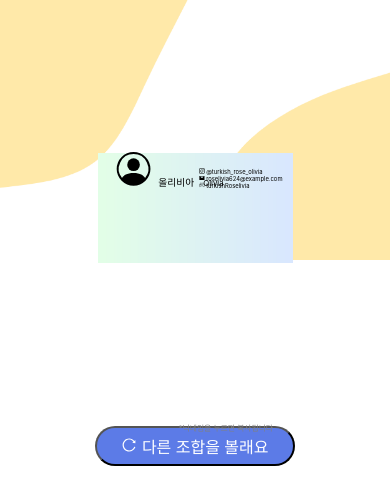
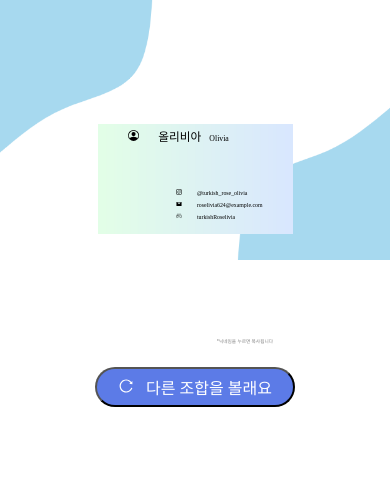
Before and after one commit to ilmerry/SookmyungHackathon, a React (Create React App) app: page /result in a window 390 px wide. Shown: the top 504 px of the page. Built offline with nearby package versions, Linux system fonts and the light colour scheme; a web font is replaced by a local one.

Commit message:
fixed: result, start page

```diff
--- a/src/Components/ResultPage.js
+++ b/src/Components/ResultPage.js
@@ -18,7 +18,7 @@ function ResultPage(){
             }}>
                 <div style={{
                     backgroundImage: 'url(/assets/resultBG.png)',
-                    /*borderRadius: "30%"  이상함 */
+
                 }} className="resultBG">
                     <div className="name">
                         <BsPersonCircle className="nameIcon"/>
@@ -29,15 +29,15 @@ function ResultPage(){
 
                     <div className="other_names">
                         <div className="insta_name">
-                            <BsInstagram/> @turkish_rose_olivia
+                            <BsInstagram style={{width:"30px"}}/>&nbsp; @turkish_rose_olivia
                         </div>
 
                         <div className="email_name">
-                            <AiFillMail/> roselivia624@example.com
+                            <AiFillMail style={{width:"30px"}}/>&nbsp; roselivia624@example.com
                         </div>
 
                         <div className="game_name">
-                            <IoGameControllerOutline/> turkishRoselivia
+                            <IoGameControllerOutline style={{width:"30px"}}/> &nbsp;turkishRoselivia
                         </div>
                     </div>
                 </div>
@@ -47,7 +47,7 @@ function ResultPage(){
                 </div>
 
                 <button className="otherBtn">
-                    <AiOutlineReload /> 다른 조합을 볼래요
+                    <AiOutlineReload /> &nbsp; 다른 조합을 볼래요
                 </button>
             </div>
 
--- a/src/Components/SelectOthers.js
+++ b/src/Components/SelectOthers.js
@@ -99,9 +99,9 @@ function SelectOthers() {
                         },
                         content: {
                             color: '#D15593',
-                            width: "70%",
+                            width: "60%",
                             position: "fixed",
-                            left: "13%",
+                            left: "18%",
                         }
                     }
 
@@ -138,7 +138,7 @@ function SelectOthers() {
                     </tbody>
                     <tfoot></tfoot>
                 </table>
-                <button onClick={() => setMbtiModal(false)}> 닫기</button>
+
             </Modal>
 
             <Modal
--- a/src/Components/StartPage.js
+++ b/src/Components/StartPage.js
@@ -25,7 +25,7 @@ function StartPage(){
                     당신의 새로운 닉네임을 추천드립니다
                 </div>
             </div>
-            <Link to="/language">
+            <Link to="/language" style={{textDecoration: "none"}}>
             <Button className="StartBtn" onClick={onClickHandler}>Start</Button>
             </Link>
         </div>
--- a/src/css/ResultPage.css
+++ b/src/css/ResultPage.css
@@ -1,13 +1,18 @@
+@font-face {
+    font-family: 'IM_Hyemin-Bold';
+    src: url('https://cdn.jsdelivr.net/gh/projectnoonnu/noonfonts_2106@1.1/IM_Hyemin-Bold.woff2') format('woff');
+    font-weight: normal;
+    font-style: normal;
+}
+
 .resultBG{
     background-repeat: no-repeat;
     background-position: center;
     background-size: 100%;
-    padding-top: 200px;
+    padding-top: 250px;
     height: 40%;
     width: 50%;
     margin:auto;
-    display: block;
-    border-radius: 30%;
 }
 
 .otherBtn{
@@ -20,17 +25,31 @@
     margin-top: 10px;
     background-color: #5C7BE7;
     color: white;
+    font-family: 'IM_Hyemin-Bold';
+    text-align: center;
 }
 
 .name{
     text-align: left;
     position:  fixed;
-    top: 17%;
-    left: 28vw
+    top: 20%;
+    left: 28vw;
+    font-family: 'IM_Hyemin-Bold';
 }
 
+.other_names{
+    text-align: left;
+    float: right;
+    padding-top: 1.8vw;
+    font-size: 1.5vw;
+    padding-right: 30px;
+    font-family: 'IM_Hyemin-Bold';
+    line-height: 3vw;
+}
+
+
 .ko_name{
-    font-size: 2.5vw;
+    font-size: 3vw;
 }
 
 .eng_name{
@@ -40,21 +59,15 @@
 .nameIcon{
     width: 1.3cm;
     height: 4vh;
+
 }
 
-.other_names{
-    text-align: left;
-    float: right;
-    padding-top: 30px;
-    font-size: 1.5vw;
-    padding-right: 30px;
-}
 
 .copy_sen{
     color: gray;
     position: fixed;
     right: 30%;
-    top: 70vh;
+    top: 72%;
 }
 
 @media screen and (max-width:768px) {
@@ -62,35 +75,31 @@
    .name{
     text-align: left;
     position:  fixed;
-    top: 18%;
-    left: 28vw
+    top: 15%;
+    left: 28vw;
     }
 
     .resultBG{
-        background-repeat: no-repeat;
-        background-position: center;
-        background-size: 100%;
-        padding-top: 20vw;
+        padding-top: 5vw;
         height: 40%;
         width: 50%;
-        margin:auto;
-        display: block;
     }
 
     .other_names{
-        text-align: left;
-        float: right;
-        padding-top: 90px;
-        font-size: 1.5vw;
-        padding-right: 10px;
-
+        padding-top: 20vh;
     }
 
     .copy_sen{
         color: gray;
         position: fixed;
         right: 30%;
-        top: 50%;
-        font-size: 2vw;
+        top: 40vh;
+        font-size: 1.2vw;
+    }
+
+    .nameIcon{
+        width: 1.3cm;
+        height: 1.3vh;
+
     }
 }
--- a/src/css/SelectOthers.css
+++ b/src/css/SelectOthers.css
@@ -58,4 +58,15 @@ table{
         margin: 50px;
         font-size: 4vw;
     }
+
+    .mbti_t{
+        font-size: 2vw;
+        padding: 18px;
+        font-family: 'IM_Hyemin-Bold';
+        font-weight: bold;
+        text-align: center;
+        margin-top: 2px;
+        padding-bottom: 40px;
+
+    }
 }
--- a/src/css/StartPage.css
+++ b/src/css/StartPage.css
@@ -29,6 +29,7 @@
 }
 
 .StartBtn{
+    text-decoration: none;
     color:white;
     font-size: larger;
     font-weight: bold;
@@ -41,6 +42,7 @@
     background: rgb(115,227,226);
     background: linear-gradient(90deg, rgba(115,227,226,1) 0%, rgba(115,227,226,1) 51%, rgba(111,194,255,1) 100%);
 }
+
 
 
 @media screen and (max-width:768px) {
```
Also changed, not shown: public/assets/resultBGBG.png.
